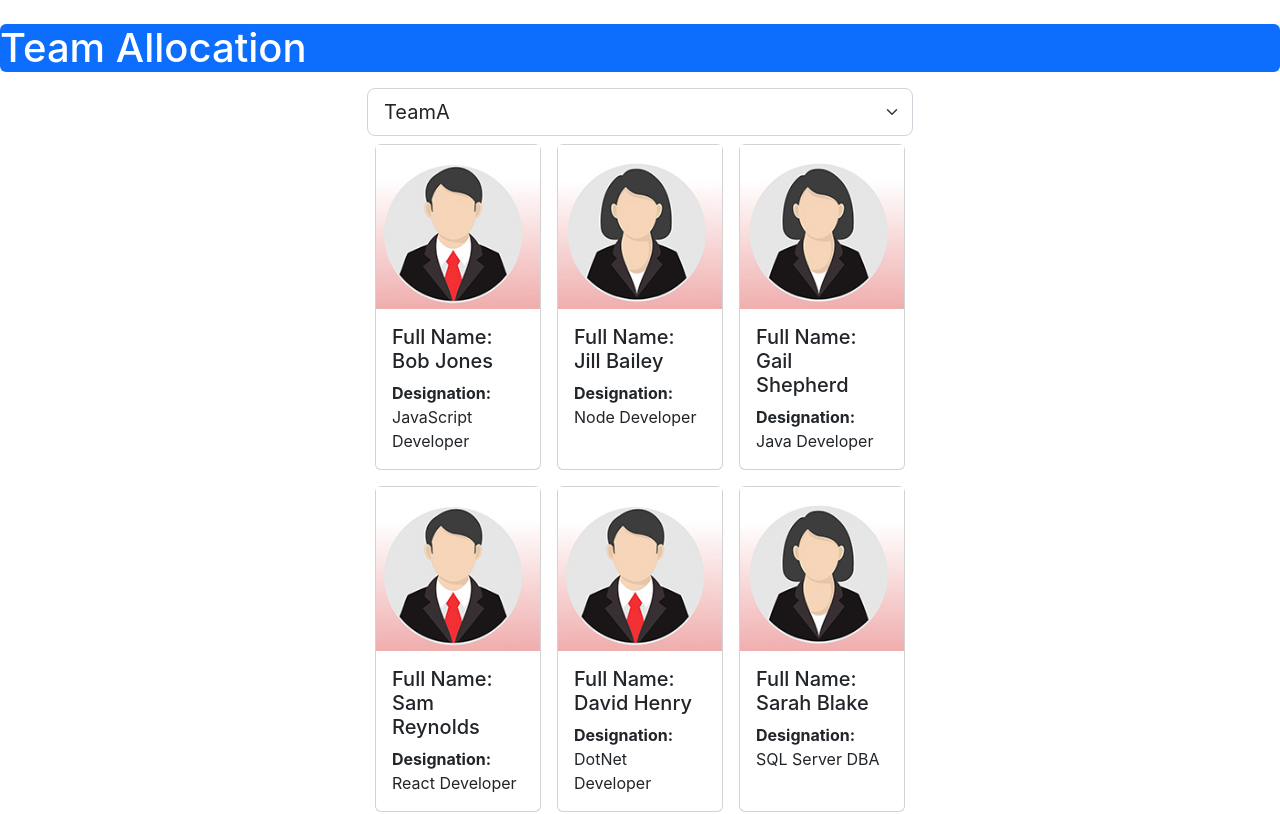
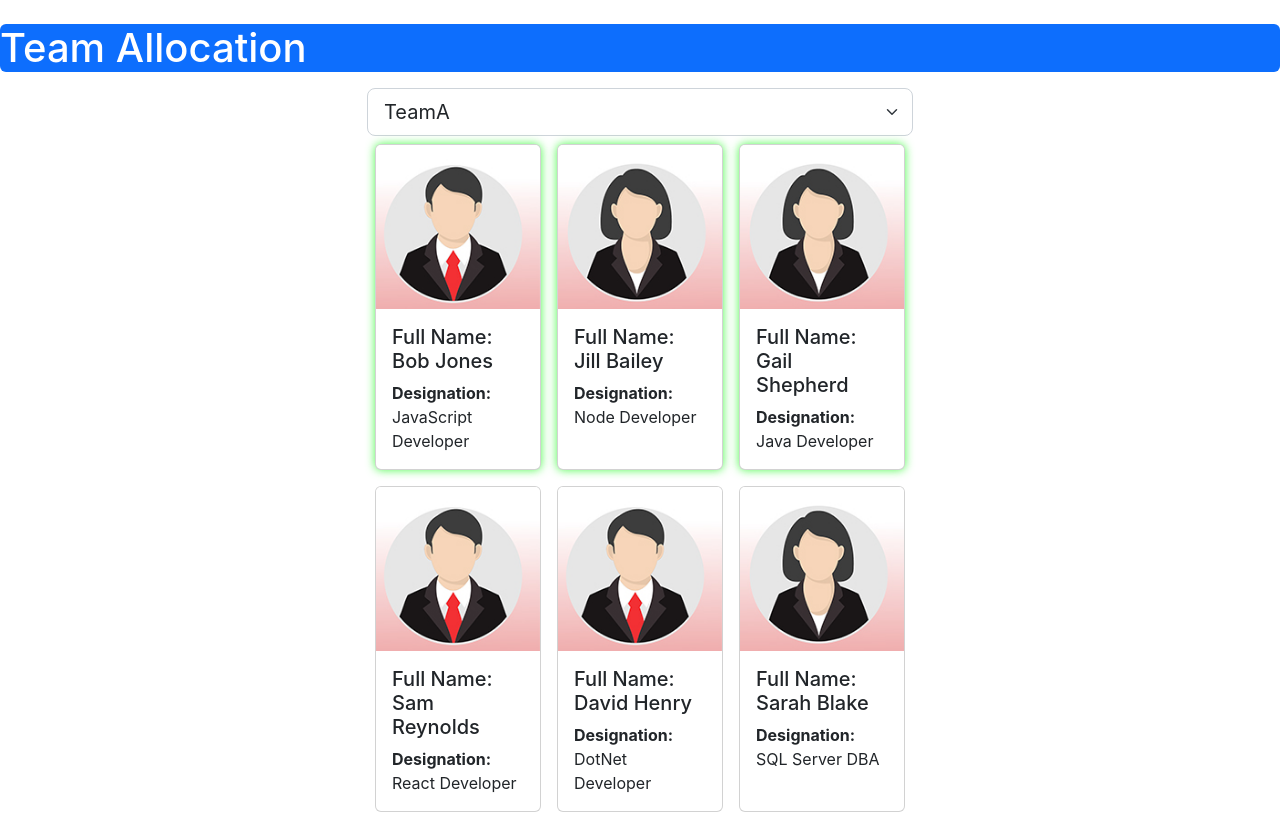
Before and after one commit to obifemi/REACT1, a React (Create React App) app in the folder team-allocation/: page / in a window 1280 px wide. Shown: the top 814 px of the page. Built offline with nearby package versions, Linux system fonts and the light colour scheme.

Commit message:
add handleTeamSelectionChange UI

```diff
--- a/team-allocation/src/App.css
+++ b/team-allocation/src/App.css
@@ -5,3 +5,6 @@ body{
     display: grid;
     grid-template-columns: repeat(3, 1fr);
 }
+.standout{
+    box-shadow: 0 0 10px 0 rgba(0,250,0,0.7)
+}
--- a/team-allocation/src/Employees.jsx
+++ b/team-allocation/src/Employees.jsx
@@ -9,7 +9,7 @@ import maleProfile from "./images/maleProfile.jpg";
 
 const Employees = () => {
 
-    const [selectedTeam, setSelectedTeam] = useState("TeamA");
+    const [selectedTeam, setTeam] = useState("TeamA");
 
 
 
@@ -100,10 +100,33 @@ const Employees = () => {
     },
   ]);
 
-  function handleTeamSelectionChange(e){
-    setSelectedTeam(e.target.value);
-    console.log(e.target.value);
-}
+  function handleTeamSelectionChange(e) {
+    console.log("handleTeamSelectionChange called");
+    setTeam(e.target.value);
+  }
+
+
+  function handleEmployeeCardClick(event) {
+    console.log("handleEmployeeCardClick called");
+
+
+    const clickedEmployeeId = parseInt(event.currentTarget.id);
+    const updatedEmployees = employees.map((employee) => {
+      if (employee.id === clickedEmployeeId) {
+        if (employee.teamName === selectedTeam) {
+          return { ...employee, teamName: "" };
+        } else {
+          return { ...employee, teamName: selectedTeam };
+        }
+      } else {
+        return employee;
+      }
+    });
+
+    console.log("updatedEmployees:", updatedEmployees);
+    setEmployees(updatedEmployees);
+  }
+
   return (
 
     <main className="container">
@@ -117,8 +140,11 @@ const Employees = () => {
             </select>
             <div className="card-collection">
           {employees.map((employee) => (
-            <div key={employee.id} className="card m-2">
-              <img src= {employee.gender==='female'?femaleProfile:maleProfile}  alt="" className="card-image-top" style={{cursor: "pointer"}} />
+            <div key={employee.id}   className={employee.teamName === selectedTeam? "card m-2 standout": "card m-2"} style={{cursor: "pointer"}}
+            onClick={handleEmployeeCardClick} id={employee.id}>
+
+            {(employee.gender==='male')? <img src={maleProfile} className="card-img-top"/> : <img src={femaleProfile} className="card-img-top" alt="..." />}
+
                 <div className="card-body">
               <h5>Full Name: {employee.fullName}</h5>
               <p className="card-text"> <b>Designation:</b> {employee.designation} </p>
@@ -130,6 +156,6 @@ const Employees = () => {
       </div>
     </main>
   );
-};
+}
 
 export default Employees;
```
